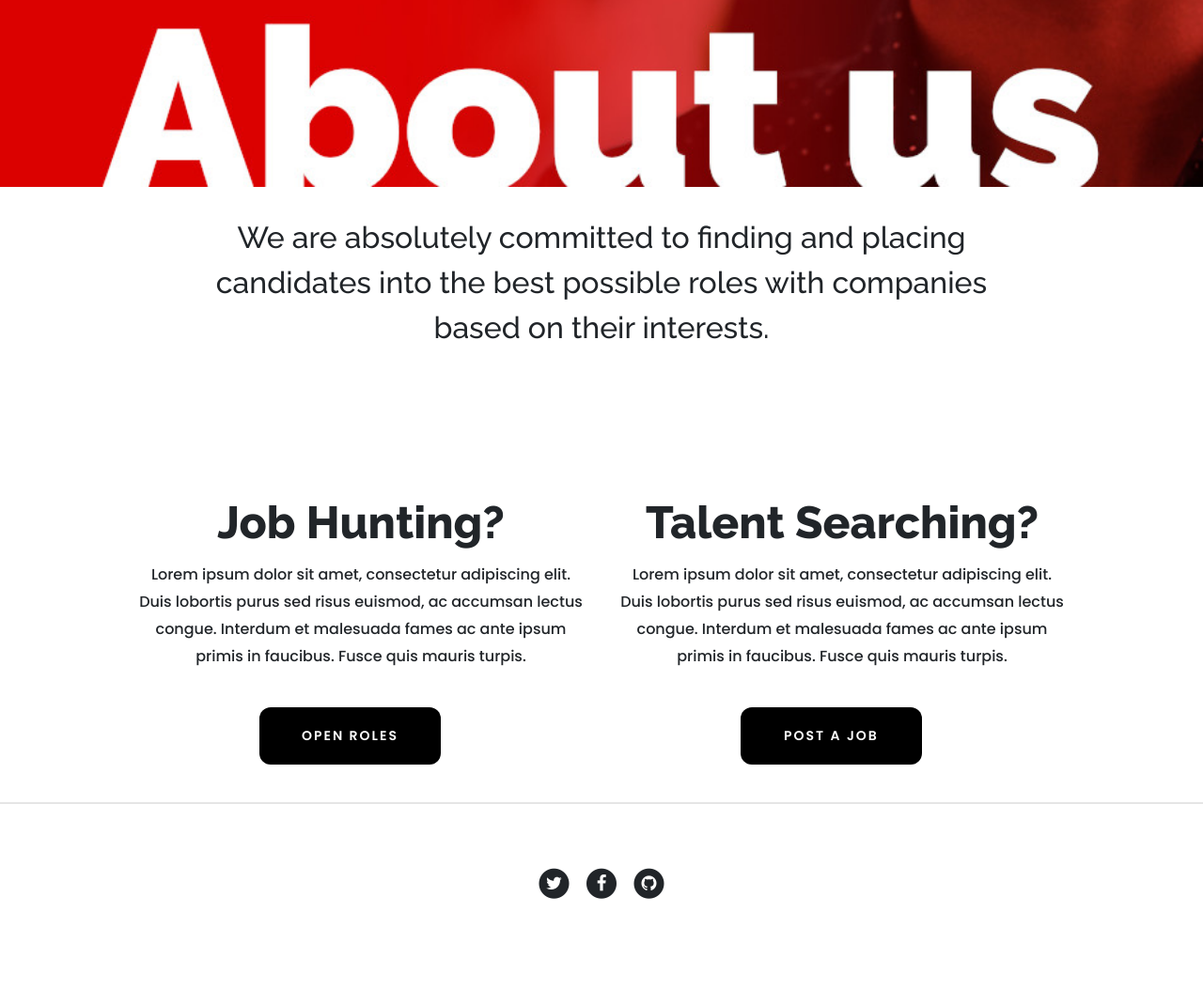
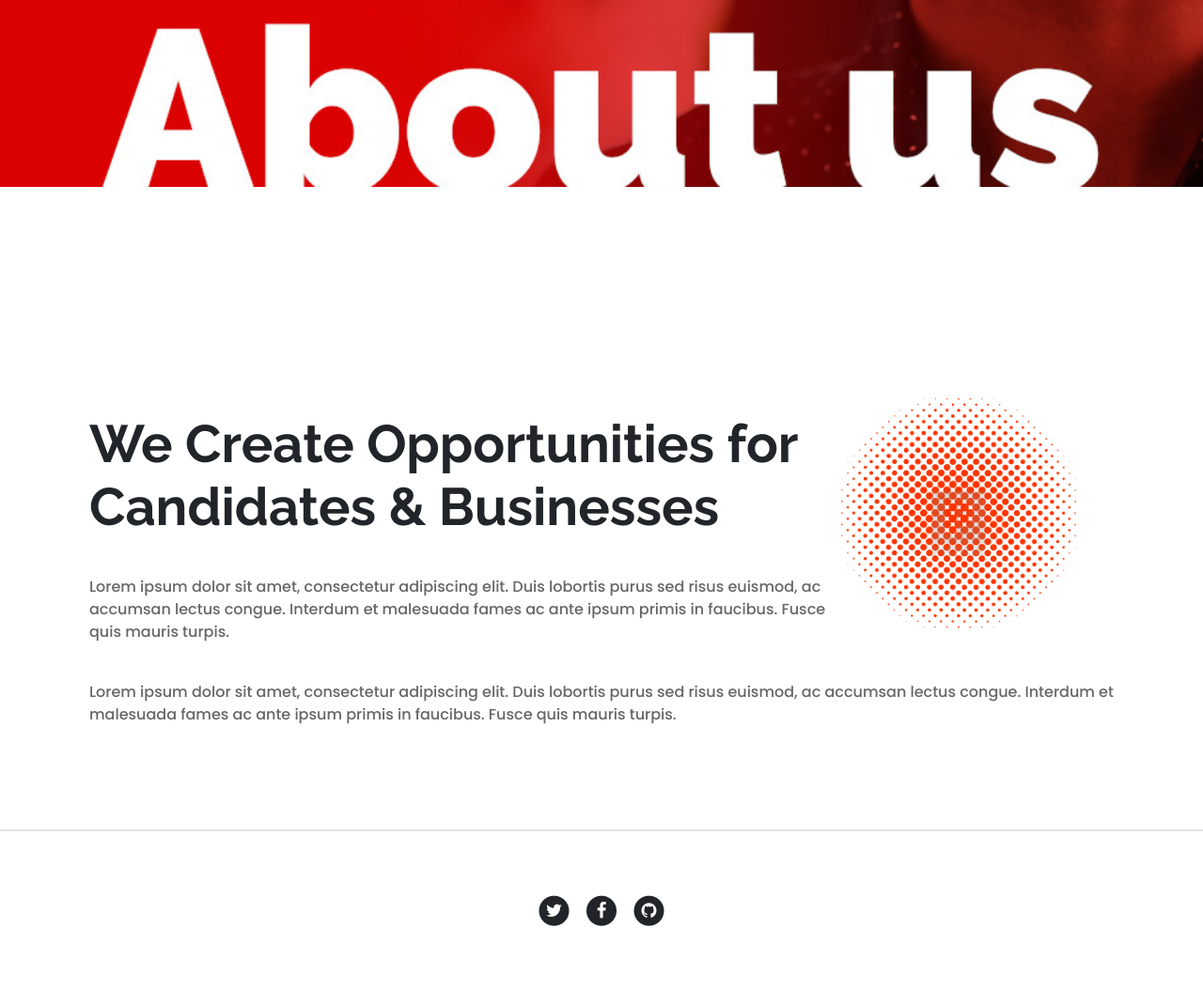
Before and after one commit to ayotundeakinsola/third-milestone-project, a Flask app: page /about in a window 1280 px wide. Shown: the part 610-1664 px from the top of the page at 94% size. Before the commit the page ends 1567 px from the top, so only its background shows below. Run offline with Flask 2, Linux system fonts and the light colour scheme; some libraries are stand-ins or nearby versions.

Commit message:
added a new section to about.html

```diff
--- a/static/css/styles.css
+++ b/static/css/styles.css
@@ -295,7 +295,7 @@ input[type=radio]:checked + label:after {
     text-decoration: none;
     display: inline-block!important;
     font-size: 16px;
-    width: 40%;
+    width: 50%;
     }
 
 .btn3{
@@ -817,7 +817,8 @@ input[type=checkbox]:checked + label:after {
 .inlist3{
     color: #666;
     font-size: 16px;
-    margin-bottom: 40px;
+    margin-top: -30px;
+    margin-bottom: 70px;
 }
 
 .inlist4{
--- a/templates/about.html
+++ b/templates/about.html
@@ -9,41 +9,21 @@
         </div>
     </div>
 </section>
- <div class="section section_1">
-    <div class="rows row_1">
-        <div class="col">
-            <div class="text">
-                <p>We are absolutely committed to finding and placing candidates into the best possible roles with companies based on their interests.</p>
-            </div>
-        </div>
-    </div>
-    <div class="row rows row_2">
-        <div class="col-md-6 column">
-            <div class="text2">
-                <div class="description">
-                    <h2 class="head">Job Hunting?</h2>
-                    <div>
-                        Lorem ipsum dolor sit amet, consectetur adipiscing elit. Duis lobortis purus sed risus euismod, ac accumsan lectus congue. Interdum et malesuada fames ac ante ipsum primis in faucibus. Fusce quis mauris turpis.
-                    </div>
-                </div>
-                <div class="buttons">
-                    <a class="btn btn1 button1 links" href="#" role="button">Open Roles</a>
-                </div>
-            </div>
-        </div>
-        <div class="col-md-6 column">
-            <div class="text2">
-                <div class="description">
-                    <h2 class="head">Talent Searching?</h2>
-                    <div>
-                        Lorem ipsum dolor sit amet, consectetur adipiscing elit. Duis lobortis purus sed risus euismod, ac accumsan lectus congue. Interdum et malesuada fames ac ante ipsum primis in faucibus. Fusce quis mauris turpis.
-                    </div>
-                </div>
-                <div class="buttons">
-                    <a class="btn btn1 button1 links" href="#" role="button">Post A Job</a>
-                </div>
-            </div>
-        </div>
-    </div>
+<div class="container cont">
+   <div class="row">
+      <div class="col-lg-12 col-md-12 col-sm-12" id="imggame">
+         <img src="static/img/red.jpg" class="imggame2" width="300px" height="400px">
+         <div class="innertext2">
+            <h2 class="joblist2">We Create Opportunities for Candidates & Businesses</h2>
+            <p class="inlist3">Lorem ipsum dolor sit amet, consectetur adipiscing elit. Duis lobortis purus sed risus euismod, ac accumsan lectus congue.
+               Interdum et malesuada fames ac ante ipsum primis in faucibus. Fusce quis mauris turpis.
+            </p>
+
+            <p class="inlist4">Lorem ipsum dolor sit amet, consectetur adipiscing elit. Duis lobortis purus sed risus euismod, ac accumsan lectus congue.
+               Interdum et malesuada fames ac ante ipsum primis in faucibus. Fusce quis mauris turpis.
+            </p>
+         </div>
+      </div>
+   </div>
 </div>
 {% endblock %}
--- a/templates/contact.html
+++ b/templates/contact.html
@@ -76,7 +76,7 @@
                 <textarea class="form-control" id="Textarea1" rows="5"></textarea>
             </div>
       </div>
-      <a class="btn btn3 button3 links" href="/" role="button">Submit</a>
+      <a class="links btn btns button1 btn-responsive col-md-6 col-xs-12 btn-block" href="/" role="button">Submit</a>
    </form>
 </div>
 {% endblock %}
```
